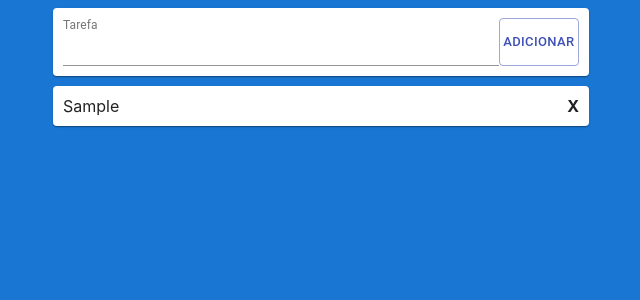
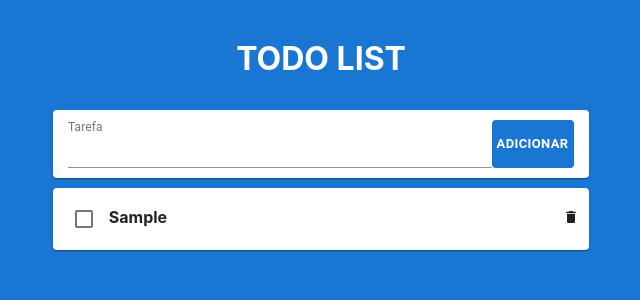
Before and after one commit to dandanfcs/TodoReact, a React (Create React App) app: page / in a window 1280 px wide. Both pictures are taken after typing "Sample" into the empty fields and a click on the button "ADICIONAR". Shown: the top 300 px of the page, without its empty margins (319-959 px from the left). Built offline with nearby package versions, Linux system fonts and the light colour scheme; no server answers.

Commit message:
estilização final do todoList

```diff
--- a/package.json
+++ b/package.json
@@ -10,6 +10,7 @@
     "axios": "^0.26.0",
     "react": "^17.0.2",
     "react-dom": "^17.0.2",
+    "react-icons": "^4.3.1",
     "react-scripts": "5.0.0",
     "web-vitals": "^2.1.4"
   },
--- a/src/components/Form.jsx
+++ b/src/components/Form.jsx
@@ -22,21 +22,25 @@ export default function Form({ addTodo }) {
 
 
 return (
+    <>
+    <div style={{ display: "flex", justifyContent: "center", padding: "10px", color:"white" }}><h1>TODO LIST</h1></div>
     <Paper>
+
         <div style={{ display: "flex", justifyContent: "center", padding: "10px" }}>
             <TextField id="outlined-basic"
                 label="Tarefa"
-                fullWidth
+                style={{width:"82%"}}
+                fu
                 onChange={(e) => setText(e.target.value)}
             />
 
             <Button
-                variant="outlined"
-                color="primary"
+                style={{ background: "#1976d2", color: "white", padding:"5px", fontWeight:"bold"}}
                 size="small"
                 onClick={() => todoCreate(text)}
             >Adicionar</Button>
         </div>
     </Paper>
+    </>
 )
 }
--- a/src/components/TodoItem.jsx
+++ b/src/components/TodoItem.jsx
@@ -1,17 +1,22 @@
-import { Button, Paper, TextField } from "@material-ui/core";
+import { Button, Paper, Checkbox } from "@material-ui/core";
 import React from "react";
+import { MdDelete } from "react-icons/md";
 
 export default function Todoitem({ todo, deleteTodo }) {
 
     return (
         <Paper
             sx={{ height: 'auto' }}
-         >
-            <div  sx={{ width: '100%' }}
-               style={{ display: "flex", justifyContent: "space-between", marginTop: "10px", padding: "10px" }}>
-                <span style={{lineBreak: "anywhere", marginRight: "10px"}}>{todo.nome}</span>
-                <span><b onClick={() => deleteTodo(todo.id)} >X</b></span>
+        >
+            <div sx={{ width: '100%' }}
+                style={{ display: "flex", justifyContent: "space-between", alignItems: "center", marginTop: "10px", padding: "10px", fontWeight:"bold" }}>
 
+                <div>
+                    <span> <Checkbox /> </span>
+                    <span style={{ lineBreak: "anywhere", marginRight: "10px" }}> {todo.nome} </span>
+                </div>
+
+                <span> <MdDelete onClick={() => deleteTodo(todo.id)} /> </span>
             </div>
         </Paper>
     )
```
Also changed, not shown: 1 other file (tests, documents, lock files or other folders).
